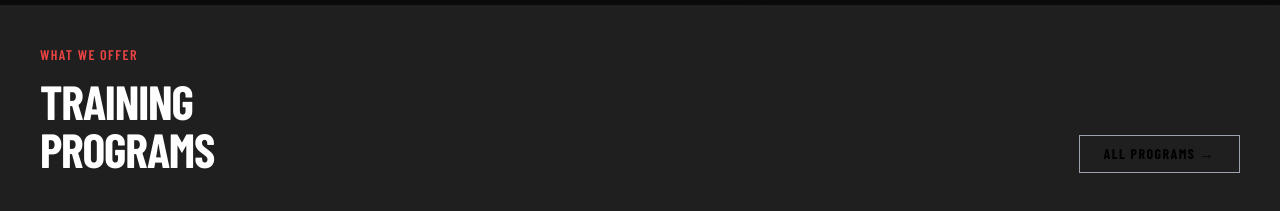
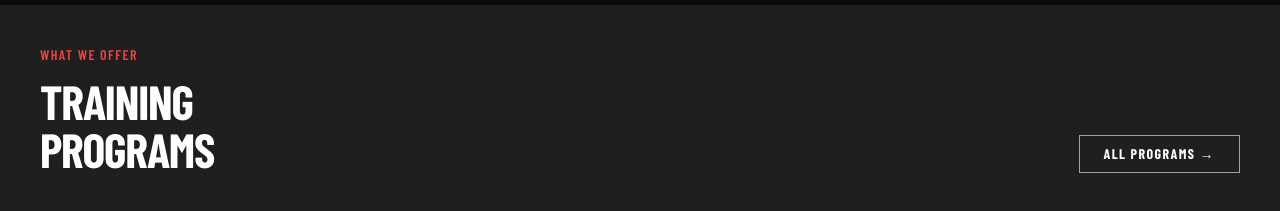
Before and after one commit to rakeshbhati-dev/Voltrex, a React (Vite) app: page / in a window 1280 px wide. Shown: the part 800-1011 px from the top of the page. Built offline with nearby package versions, Linux system fonts and the light colour scheme; grey boxes are pictures that could not be loaded; a web font is replaced by a local one.

Commit message:
Fix button text-color

```diff
--- a/src/sections/Programs.jsx
+++ b/src/sections/Programs.jsx
@@ -18,7 +18,7 @@ function Programs() {
         />
         <Button
         title='All Programs &#8594;'
-        buttonStyle='bg-transparent border border-gray cursor-pointer hover:bg-primary hover:border-primary'
+        buttonStyle='bg-transparent border border-gray cursor-pointer hover:bg-primary hover:border-primary text-white'
         />
       </div>
 
```
